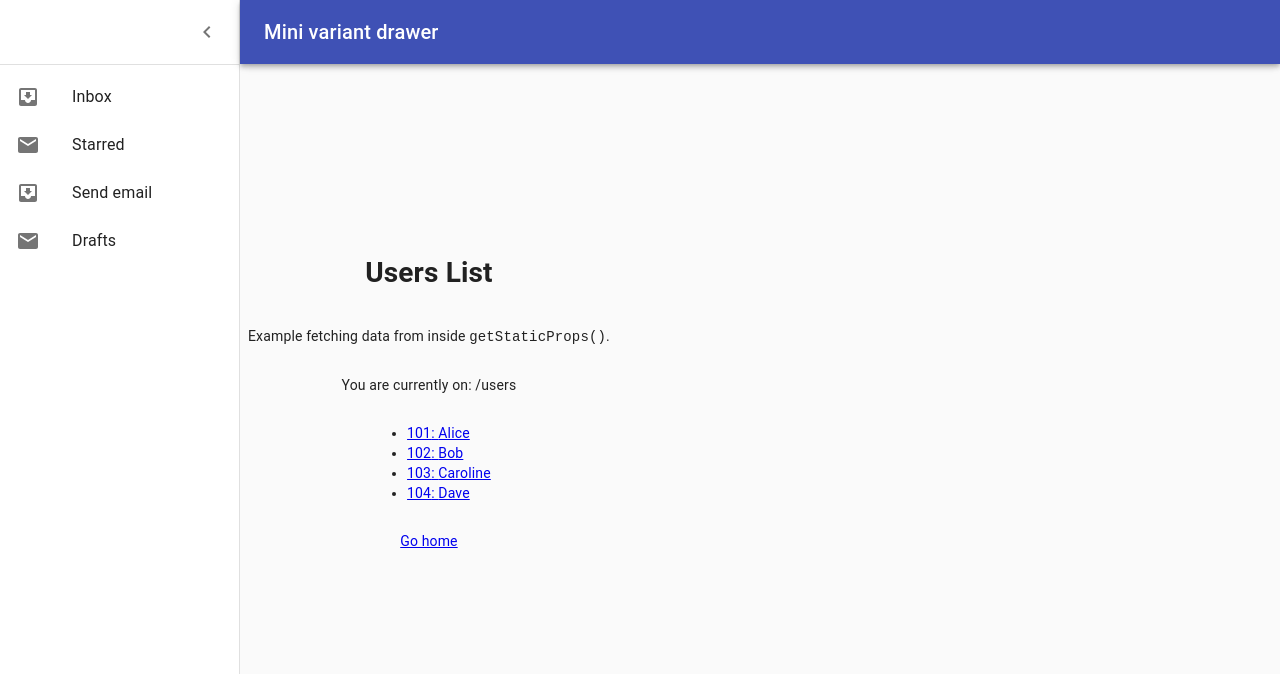
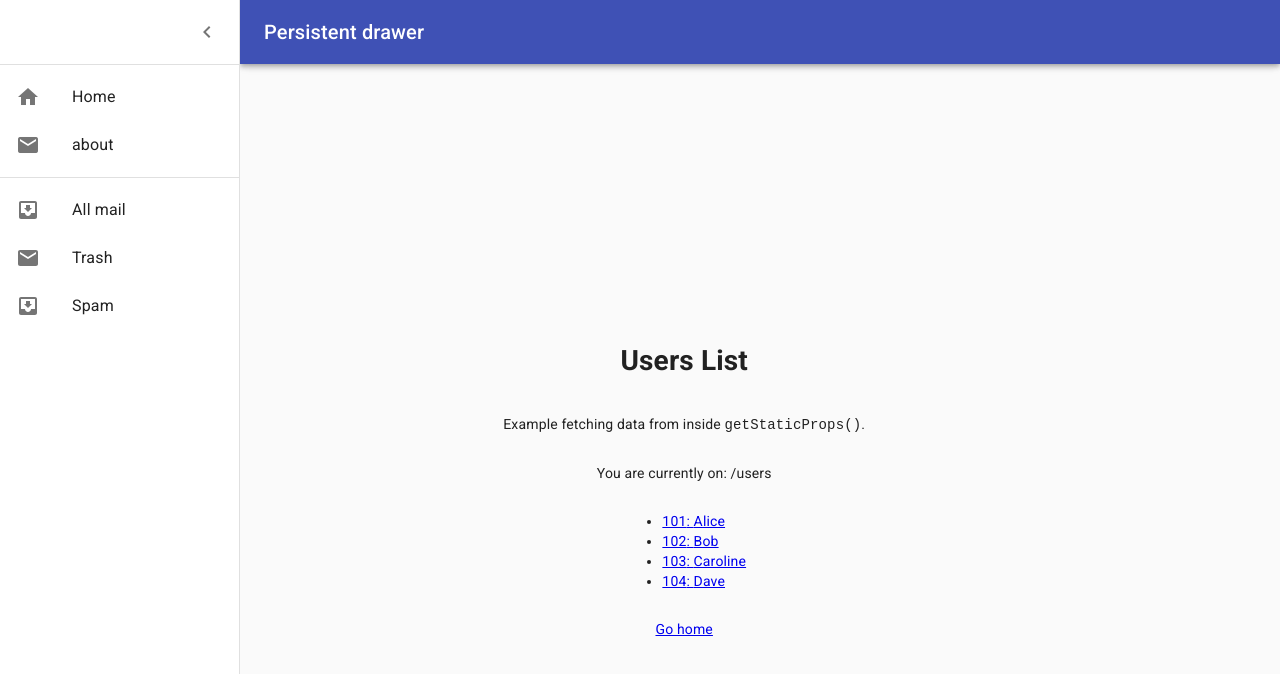
Before and after one commit to dinosaurUncle/PersonalCareerManagementSystem, a Next.js app: page /users in a window 1280 px wide. Both pictures are taken after a click on the button "open drawer". Shown: the top 674 px of the page. Built offline with nearby package versions, Linux system fonts and the light colour scheme.

Commit message:
Appbar 및 Drawer 구조 변경 및 링크 연결, dummydata 추가함

```diff
--- a/components/Layout.tsx
+++ b/components/Layout.tsx
@@ -14,12 +14,13 @@ import Divider from '@material-ui/core/Divider';
 import IconButton from '@material-ui/core/IconButton';
 import MenuIcon from '@material-ui/icons/Menu';
 import ChevronLeftIcon from '@material-ui/icons/ChevronLeft';
-import ChevronRightIcon from '@material-ui/icons/ChevronRight';
 import ListItem from '@material-ui/core/ListItem';
 import ListItemIcon from '@material-ui/core/ListItemIcon';
 import ListItemText from '@material-ui/core/ListItemText';
 import InboxIcon from '@material-ui/icons/MoveToInbox';
 import MailIcon from '@material-ui/icons/Mail';
+import Icon from '@material-ui/core/Icon';
+import Link from 'next/link'
 
 const drawerWidth = 240;
 
@@ -29,22 +30,21 @@ const useStyles = (theme: Theme) =>
             display: 'flex',
         },
         appBar: {
-            zIndex: theme.zIndex.drawer + 1,
-            transition: theme.transitions.create(['width', 'margin'], {
+            transition: theme.transitions.create(['margin', 'width'], {
                 easing: theme.transitions.easing.sharp,
                 duration: theme.transitions.duration.leavingScreen,
             }),
         },
         appBarShift: {
+            width: `calc(100% - ${drawerWidth}px)`,
             marginLeft: drawerWidth,
-            width: `calc(100% - ${drawerWidth}px)`,
-            transition: theme.transitions.create(['width', 'margin'], {
-                easing: theme.transitions.easing.sharp,
+            transition: theme.transitions.create(['margin', 'width'], {
+                easing: theme.transitions.easing.easeOut,
                 duration: theme.transitions.duration.enteringScreen,
             }),
         },
         menuButton: {
-            marginRight: 36,
+            marginRight: theme.spacing(2),
         },
         hide: {
             display: 'none',
@@ -52,37 +52,33 @@ const useStyles = (theme: Theme) =>
         drawer: {
             width: drawerWidth,
             flexShrink: 0,
-            whiteSpace: 'nowrap',
         },
-        drawerOpen: {
+        drawerPaper: {
             width: drawerWidth,
-            transition: theme.transitions.create('width', {
-                easing: theme.transitions.easing.sharp,
-                duration: theme.transitions.duration.enteringScreen,
-            }),
         },
-        drawerClose: {
-            transition: theme.transitions.create('width', {
-                easing: theme.transitions.easing.sharp,
-                duration: theme.transitions.duration.leavingScreen,
-            }),
-            overflowX: 'hidden',
-            width: theme.spacing(7) + 1,
-            [theme.breakpoints.up('sm')]: {
-                width: theme.spacing(9) + 1,
-            },
-        },
-        toolbar: {
+        drawerHeader: {
             display: 'flex',
             alignItems: 'center',
-            justifyContent: 'flex-end',
             padding: theme.spacing(0, 1),
             // necessary for content to be below app bar
             ...theme.mixins.toolbar,
+            justifyContent: 'flex-end',
         },
         content: {
             flexGrow: 1,
             padding: theme.spacing(3),
+            transition: theme.transitions.create('margin', {
+                easing: theme.transitions.easing.sharp,
+                duration: theme.transitions.duration.leavingScreen,
+            }),
+            marginLeft: -drawerWidth,
+        },
+        contentShift: {
+            transition: theme.transitions.create('margin', {
+                easing: theme.transitions.easing.easeOut,
+                duration: theme.transitions.duration.enteringScreen,
+            }),
+            marginLeft: 0,
         },
     });
 export interface LayoutProps extends WithStyles<typeof useStyles> {
@@ -95,7 +91,14 @@ export interface LayoutState {
     open : boolean
 }
 
+export interface itemDataList{
+    name : string
+    url : string
+    icon : string
+}
+
 class Layout extends React.Component<LayoutProps> {
+
 
     state:LayoutState = {
         open:false
@@ -115,14 +118,28 @@ class Layout extends React.Component<LayoutProps> {
     };
 
     render(){
-        const {classes, title, children, theme} = this.props;
+        const {classes, title, children} = this.props;
 
+        const dummyList:Array<itemDataList> = [
+            {
+                name: "Home",
+                url : "/",
+                icon : "home"
+            },
+            {
+                name: "about",
+                url : "/about",
+                icon : "mail"
+            }
+        ]
         return (
             <div className={classes.root}>
                 <Head>
                     <title>{title}</title>
                     <meta charSet="utf-8" />
                     <meta name="viewport" content="initial-scale=1.0, width=device-width" />
+                    <link rel="stylesheet" href="https://fonts.googleapis.com/css?family=Roboto:300,400,500,700&display=swap" />
+                    <link rel="stylesheet" href="https://fonts.googleapis.com/icon?family=Material+Icons" />
                 </Head>
                 <CssBaseline />
                 <AppBar
@@ -137,38 +154,43 @@ class Layout extends React.Component<LayoutProps> {
                             aria-label="open drawer"
                             onClick={this.handleDrawerOpen}
                             edge="start"
-                            className={clsx(classes.menuButton, {
-                                [classes.hide]: this.state.open,
-                            })}
+                            className={clsx(classes.menuButton, this.state.open && classes.hide)}
                         >
                             <MenuIcon />
                         </IconButton>
                         <Typography variant="h6" noWrap>
-                            Mini variant drawer
+                            Persistent drawer
                         </Typography>
                     </Toolbar>
                 </AppBar>
                 <Drawer
-                    variant="permanent"
-                    className={clsx(classes.drawer, {
-                        [classes.drawerOpen]: this.state.open,
-                        [classes.drawerClose]: !this.state.open,
-                    })}
+                    className={classes.drawer}
+                    variant="persistent"
+                    anchor="left"
+                    open={this.state.open}
                     classes={{
-                        paper: clsx({
-                            [classes.drawerOpen]: this.state.open,
-                            [classes.drawerClose]: !this.state.open,
-                        }),
+                        paper: classes.drawerPaper,
                     }}
                 >
-                    <div className={classes.toolbar}>
+                    <div className={classes.drawerHeader}>
                         <IconButton onClick={this.handleDrawerClose}>
-                            {theme === 'rtl' ? <ChevronRightIcon /> : <ChevronLeftIcon />}
+                            <ChevronLeftIcon />
                         </IconButton>
                     </div>
                     <Divider />
                     <List>
-                        {['Inbox', 'Starred', 'Send email', 'Drafts'].map((text, index) => (
+                        {dummyList.map((item) => (
+                            <Link href={item.url}>
+                                <ListItem button key={item.name}>
+                                    <ListItemIcon><div style={{display: 'flex'}}><Icon>{item.icon}</Icon></div></ListItemIcon>
+                                    <ListItemText primary={item.name} />
+                                </ListItem>
+                            </Link>
+                        ))}
+                    </List>
+                    <Divider />
+                    <List>
+                        {['All mail', 'Trash', 'Spam'].map((text, index) => (
                             <ListItem button key={text}>
                                 <ListItemIcon>{index % 2 === 0 ? <InboxIcon /> : <MailIcon />}</ListItemIcon>
                                 <ListItemText primary={text} />
@@ -176,7 +198,12 @@ class Layout extends React.Component<LayoutProps> {
                         ))}
                     </List>
                 </Drawer>
-                <main>
+                <main
+                    className={clsx(classes.content, {
+                        [classes.contentShift]: this.state.open,
+                    })}
+                >
+                    <div className={classes.drawerHeader} />
                     <div className={styles.container}>
                         {children}
                     </div>
--- /dev/null
+++ b/styles/components/Layout.css
@@ -0,0 +1,3 @@
+.main{
+    width: 100%;
+}
```
